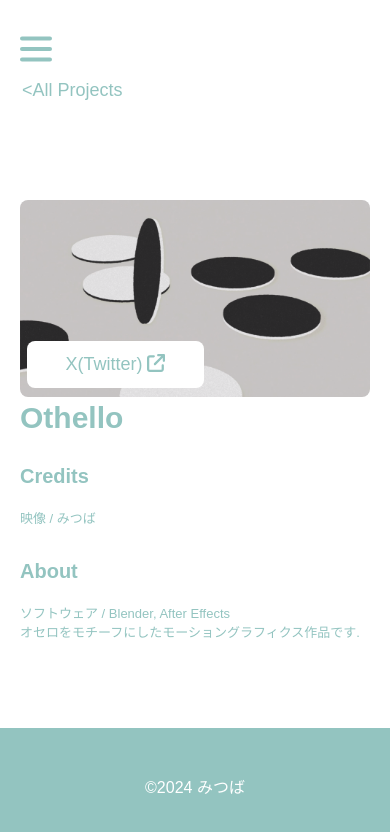
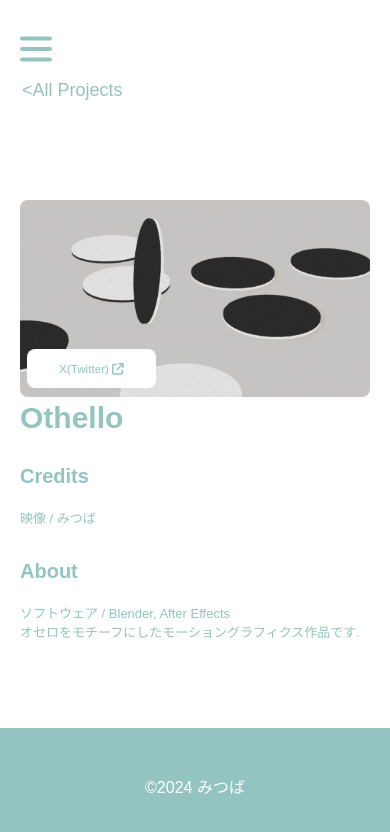
Before and after one commit to 3itsu8/3itsu8.github.io, a Next.js app: page /projects/Othello in a window 390 px wide. Shown: the top 832 px of the page. Built offline with nearby package versions, Linux system fonts and the light colour scheme; a web font is replaced by a local one.

Commit message:
フォントの適用とレスポンシブの調整

```diff
--- a/src/app/projects/Othello/Othello.module.css
+++ b/src/app/projects/Othello/Othello.module.css
@@ -266,7 +266,7 @@ Content
   }
 
   .footer {
-    position: sticky;
+    /* position: sticky; */
     bottom: 0;
   }
 
--- a/src/components/LinkButton/LinkButton.module.css
+++ b/src/components/LinkButton/LinkButton.module.css
@@ -1,5 +1,3 @@
-@charset "utf-8";
-
 .button {
   padding: 0;
   border: none;
@@ -10,6 +8,7 @@
 }
 
 .button a {
+  font-family: var(--font-LINESeedJP_OTF_Bd);
   color: #93c4c0;
   font-size: clamp(18px, 3vw, 22px);
   text-decoration: none;
@@ -29,9 +28,10 @@
 
 @media (max-width: 768px) {
   .button a {
+    font-size: clamp(10px, 3vw, 14px);
     padding-top: 0.8rem;
     padding-bottom: 0.8rem;
-    padding-right: 2.4rem;
-    padding-left: 2.4rem;
+    padding-right: 2.0rem;
+    padding-left: 2.0rem;
   }
 }
```
